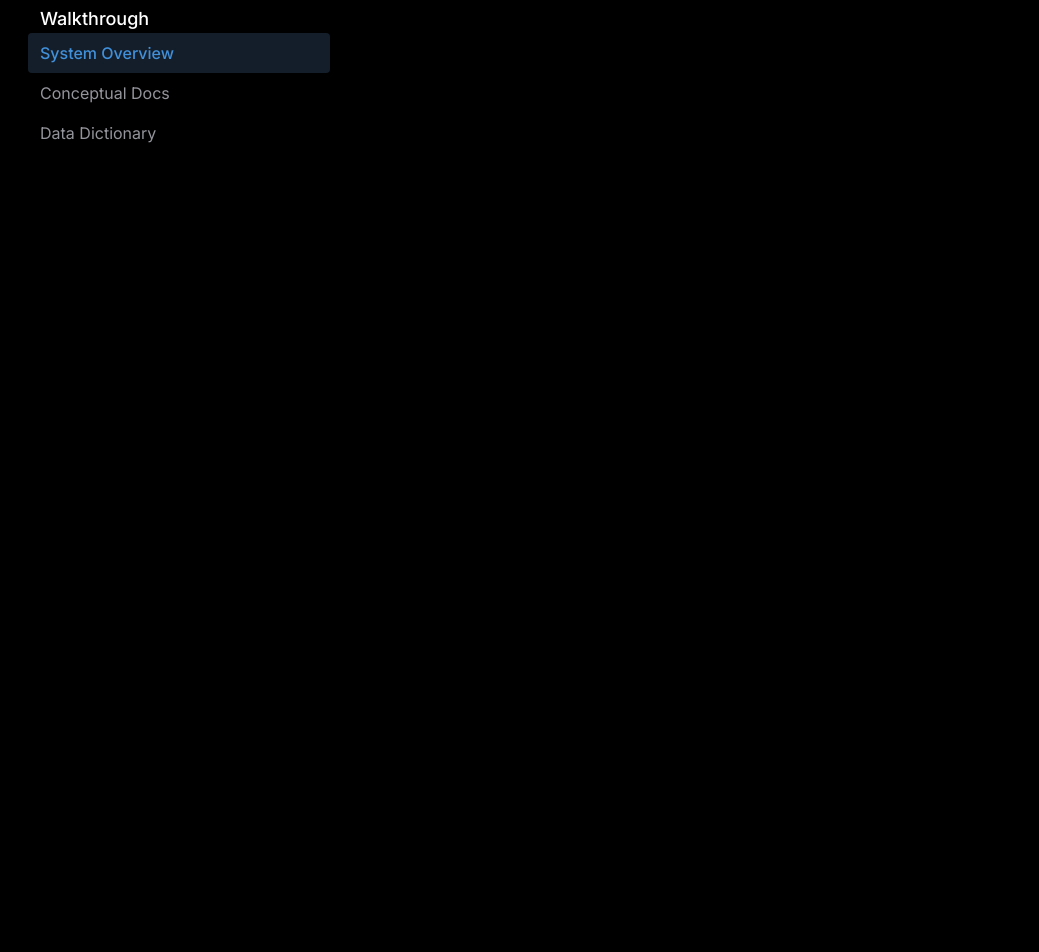
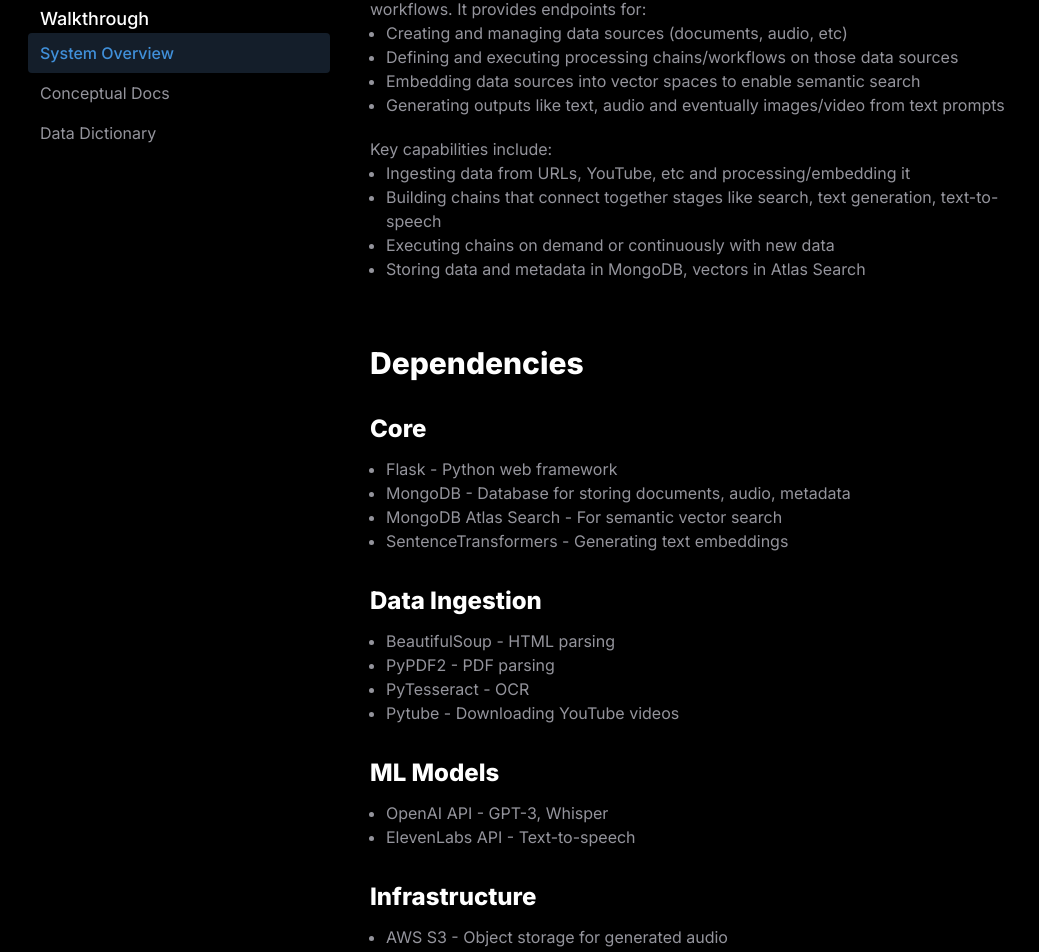
Before and after one commit to goudete/shroominic-docs, a Next.js app: page /system-overview in a window 1280 px wide. Shown: the part 304-1256 px from the top of the page, without its empty margins (0-1039 px from the left). Before the commit the page ends 800 px from the top, so only its background shows below. Built offline with nearby package versions, Linux system fonts and the light colour scheme.

Commit message:
adding system overview

```diff
--- a/src/components/docs/systemOverview.tsx
+++ b/src/components/docs/systemOverview.tsx
@@ -10,8 +10,82 @@
             <div className="text-4xl font-extrabold mb-3">
               System Overview
             </div>
+
+            <div className="text-3xl font-extrabold mb-3 mt-16">
+              Functionality
+            </div>
             <div className="text-[#94949c]">
-              The NUX system is made up of chains, stages, and models.
+              This codebase implements a backend API for Nux's platform to chain together AI workflows. It provides endpoints for:
+            </div>
+            <div className="text-[#94949c]">
+              <ul className="list-disc ml-4">
+                <li>Creating and managing data sources (documents, audio, etc)</li>
+                <li>Defining and executing processing chains/workflows on those data sources</li>
+                <li>Embedding data sources into vector spaces to enable semantic search</li>
+                <li>Generating outputs like text, audio and eventually images/video from text prompts</li>
+              </ul>
+            </div>
+            <div className="text-[#94949c] mt-5">
+              Key capabilities include:
+            </div>
+            <div className="text-[#94949c]">
+              <ul className="list-disc ml-4">
+                <li>Ingesting data from URLs, YouTube, etc and processing/embedding it</li>
+                <li>Building chains that connect together stages like search, text generation, text-to-speech</li>
+                <li>Executing chains on demand or continuously with new data</li>
+                <li>Storing data and metadata in MongoDB, vectors in Atlas Search</li>
+              </ul>
+            </div>
+
+            <div className="text-3xl font-extrabold mb-3 mt-16">
+              Dependencies
+            </div>
+            <div className="text-2xl font-extrabold mb-3 mt-8">
+              Core
+            </div>
+            <div className="text-[#94949c]">
+              <ul className="list-disc ml-4">
+                <li>Flask - Python web framework</li>
+                <li>MongoDB - Database for storing documents, audio, metadata</li>
+                <li>MongoDB Atlas Search - For semantic vector search</li>
+                <li>SentenceTransformers - Generating text embeddings</li>
+              </ul>
+            </div>
+
+            <div className="text-2xl font-extrabold mb-3 mt-8">
+              Data Ingestion
+            </div>
+            <div className="text-[#94949c]">
+              <ul className="list-disc ml-4">
+                <li>BeautifulSoup - HTML parsing</li>
+                <li>PyPDF2 - PDF parsing</li>
+                <li>PyTesseract - OCR</li>
+                <li>Pytube - Downloading YouTube videos</li>
+              </ul>
+            </div>
+
+            <div className="text-2xl font-extrabold mb-3 mt-8">
+              ML Models
+            </div>
+            <div className="text-[#94949c]">
+              <ul className="list-disc ml-4">
+                <li>OpenAI API - GPT-3, Whisper</li>
+                <li>ElevenLabs API - Text-to-speech</li>
+              </ul>
+            </div>
+
+            <div className="text-2xl font-extrabold mb-3 mt-8">
+              Infrastructure
+            </div>
+            <div className="text-[#94949c]">
+              <ul className="list-disc ml-4">
+                <li>AWS S3 - Object storage for generated audio</li>
+                <li>Flask-SocketIO - Websockets for streaming chain output</li>
+              </ul>
+            </div>
+
+            <div className="text-[#94949c] mt-8">
+              The key external services used are the OpenAI and ElevenLabs APIs for large ML models like GPT-3 and Whisper. MongoDB and Atlas provide search and storage. The rest are standard Python data processing and web dev libraries.
             </div>
           </div>
           {/* <div className="col-span-1">
```
